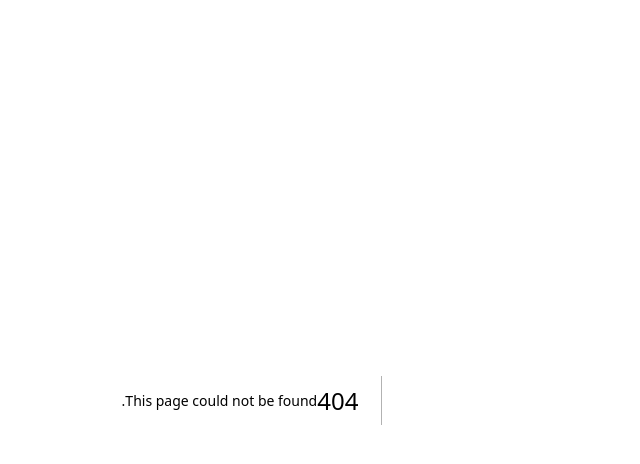
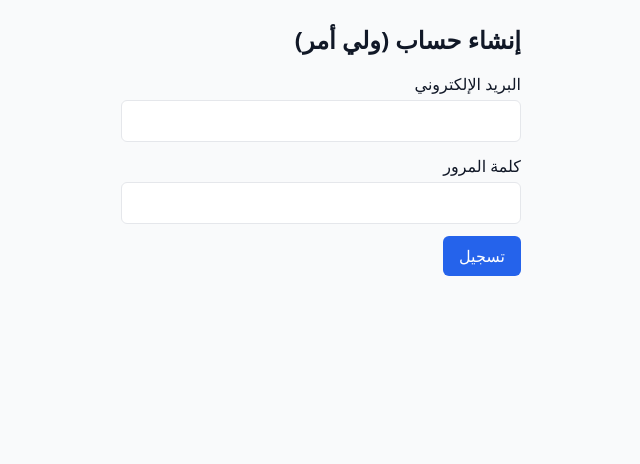
Before and after one commit to yashendy/gluceel-web, a Next.js app: page /children/new in a window 1280 px wide. Before the commit this address had no page. Shown: the top 464 px of the page, without its empty margins (420-1060 px from the left). Built offline with nearby package versions, Linux system fonts and the light colour scheme.

Commit message:
Create page.tsx

```diff
--- /dev/null
+++ b/app/children/new/page.tsx
@@ -0,0 +1,40 @@
+'use client';
+
+import { useRouter } from 'next/navigation';
+import { useState } from 'react';
+import { supabaseBrowser } from '@/lib/supabaseBrowser';
+
+export default function NewChild() {
+  const router = useRouter();
+  const [email, setEmail] = useState('');
+  const [password, setPassword] = useState('');
+  const [error, setError] = useState<string | null>(null);
+
+  async function signUp() {
+    setError(null);
+    const supa = supabaseBrowser();
+    const { data, error } = await supa.auth.signUp({
+      email, password,
+      options: { data: { role: 'parent' } }
+    });
+    if (error) return setError(error.message);
+    // بعد التسجيل، غالباً يحتاج تأكيد بريد؛ سنعيد للمستخدم صفحة الدخول.
+    router.push('/login');
+  }
+
+  return (
+    <main className="max-w-md mx-auto p-6">
+      <h1 className="text-2xl font-bold mb-4">إنشاء حساب (ولي أمر)</h1>
+      <label className="block mb-3">
+        <span className="block mb-1">البريد الإلكتروني</span>
+        <input className="w-full rounded-md border px-3 py-2" type="email" value={email} onChange={e=>setEmail(e.target.value)} />
+      </label>
+      <label className="block mb-3">
+        <span className="block mb-1">كلمة المرور</span>
+        <input className="w-full rounded-md border px-3 py-2" type="password" value={password} onChange={e=>setPassword(e.target.value)} />
+      </label>
+      {error ? <p className="text-red-600 mb-2">{error}</p> : null}
+      <button onClick={signUp} className="rounded-md bg-blue-600 text-white px-4 py-2">تسجيل</button>
+    </main>
+  );
+}
```
